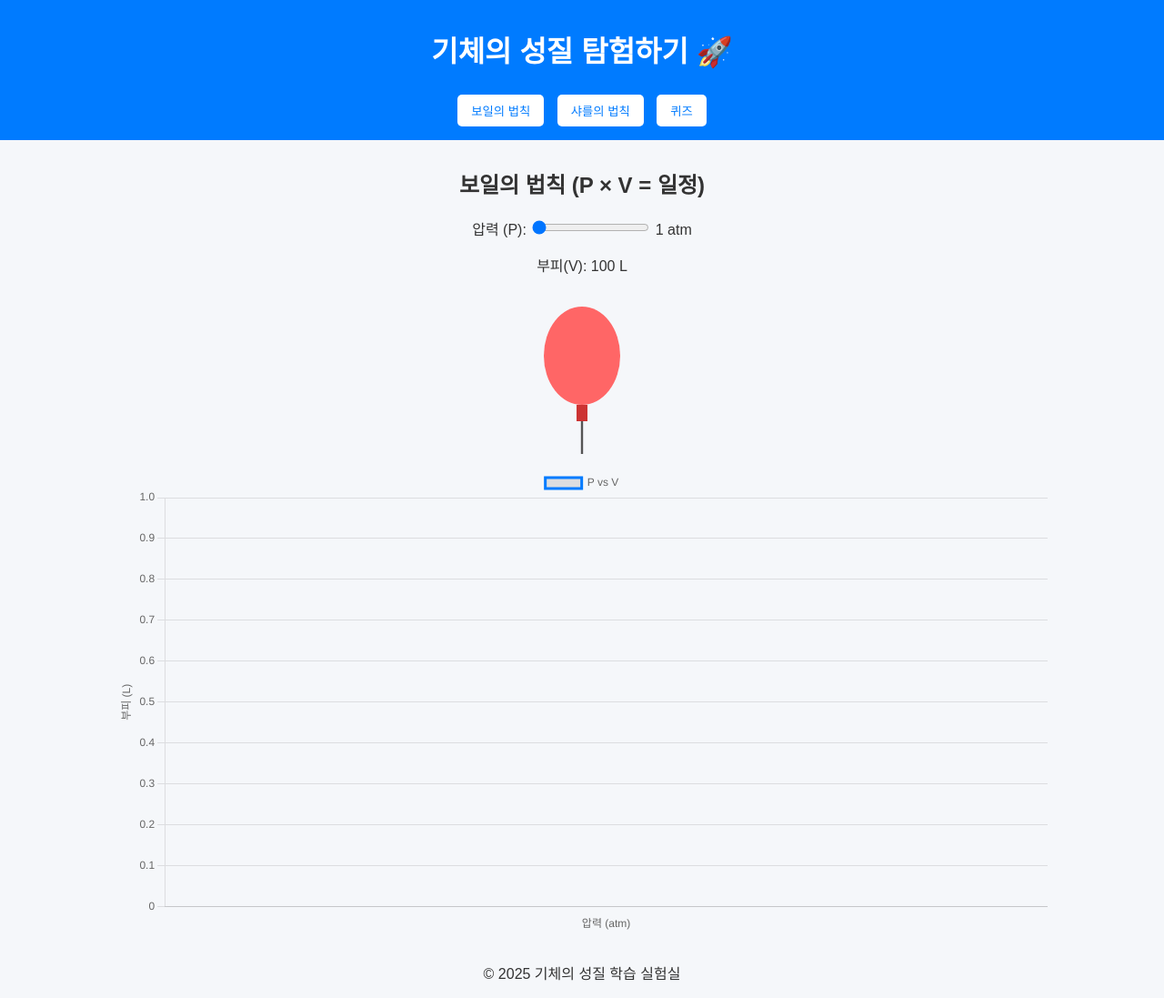
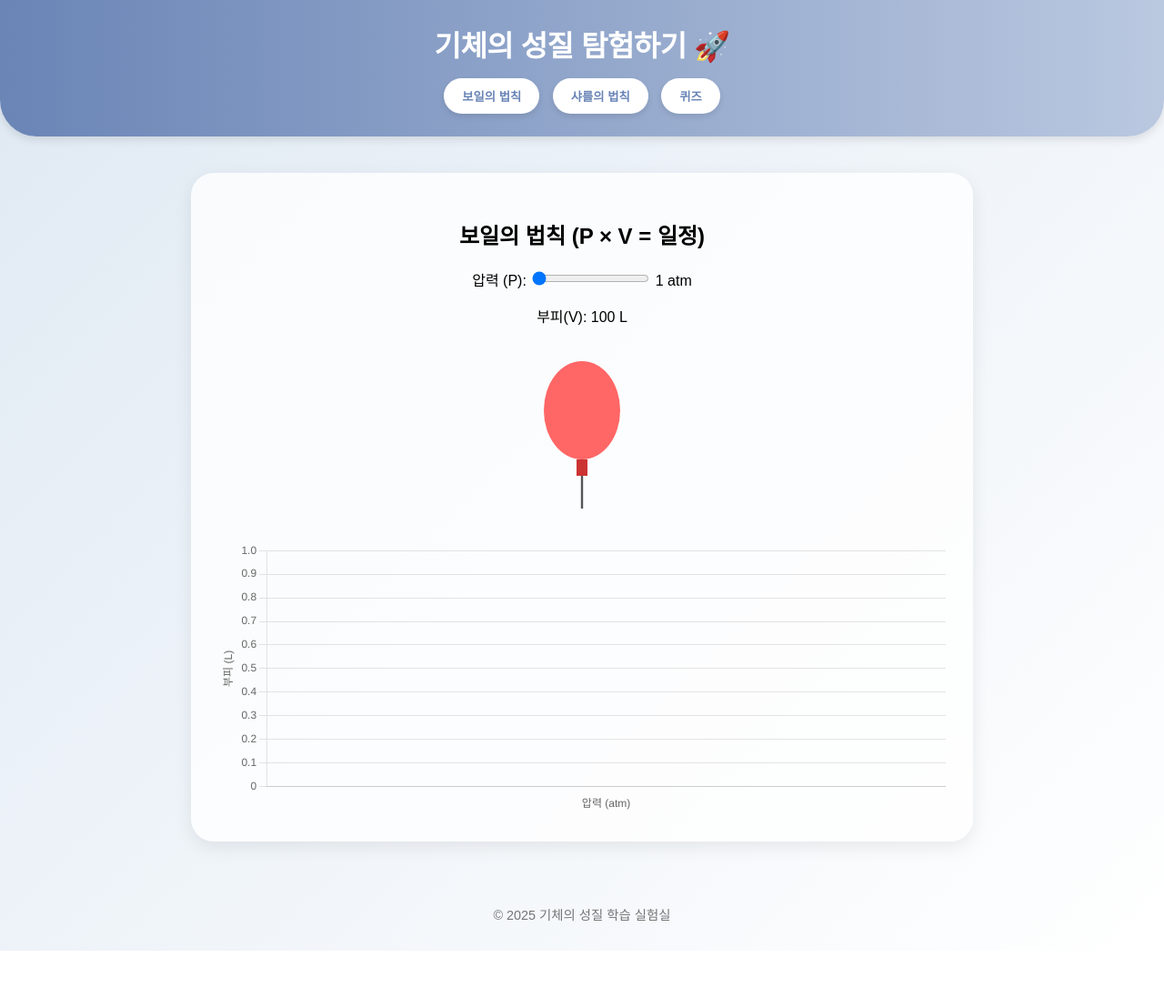
Before and after one commit to hyewon091877/gas-laws-webapp, a website: page index.html in a window 1280 px wide. Shown: the whole page at 91% size. After the commit the page ends 1045 px from the top, so only its background shows below. Drawn offline with nearby package versions, Linux system fonts and the light colour scheme.

Commit message:
Update site design

```diff
--- a/app.js
+++ b/app.js
@@ -1,4 +1,6 @@
-// 🔹 탭 전환 기능
+// ========================
+// 1. 탭 전환
+// ========================
 const tabButtons = document.querySelectorAll('.tab-btn');
 const tabs = document.querySelectorAll('.tab');
 
@@ -9,18 +11,26 @@ tabButtons.forEach(btn => {
   });
 });
 
-// 🔹 보일의 법칙
+// ========================
+// 2. 보일의 법칙
+// ========================
 const pSlider = document.getElementById('pressure');
 const pValue = document.getElementById('pressureValue');
 const vValue = document.getElementById('volumeValue');
 const boyleBalloon = document.getElementById('boyleBalloonSVG');
-const boyleConst = 100;
+const boyleConst = 100; // P*V=k
 
 const ctx1 = document.getElementById('boyleChart').getContext('2d');
 const boyleChart = new Chart(ctx1, {
   type: 'line',
-  data: { labels: [], datasets: [{ label: 'P vs V', data: [], borderColor: '#007bff' }] },
-  options: { scales: { x: { title: { display: true, text: '압력 (atm)' } }, y: { title: { display: true, text: '부피 (L)' } } } }
+  data: { labels: [], datasets: [{ label: 'P vs V', data: [], borderColor: '#007bff', borderWidth: 2 }] },
+  options: {
+    scales: {
+      x: { title: { display: true, text: '압력 (atm)' } },
+      y: { title: { display: true, text: '부피 (L)' } }
+    },
+    plugins: { legend: { display: false } }
+  }
 });
 
 pSlider.addEventListener('input', () => {
@@ -28,8 +38,7 @@ pSlider.addEventListener('input', () => {
   const V = boyleConst / P;
   pValue.textContent = P.toFixed(1);
   vValue.textContent = V.toFixed(1);
-  // SVG 풍선 확대/축소
-  boyleBalloon.style.transform = `scale(${V / 100})`;
+  boyleBalloon.style.transform = `scale(${V / boyleConst})`;
   boyleBalloon.style.transformOrigin = 'center center';
 
   boyleChart.data.labels.push(P);
@@ -37,45 +46,66 @@ pSlider.addEventListener('input', () => {
   boyleChart.update();
 });
 
-
-// 🔹 샤를의 법칙
+// ========================
+// 3. 샤를의 법칙 (V = V0*(1+t/273))
+// ========================
 const tSlider = document.getElementById('temperature');
 const tValue = document.getElementById('tempValue');
 const vCharle = document.getElementById('charleVolumeValue');
 const charleBalloon = document.getElementById('charleBalloonSVG');
+const V0 = 50; // 0°C 기준 부피
 
 const ctx2 = document.getElementById('charleChart').getContext('2d');
 const charleChart = new Chart(ctx2, {
   type: 'line',
-  data: { labels: [], datasets: [{ label: 'T vs V', data: [], borderColor: '#ff6600' }] },
-  options: { scales: { x: { title: { display: true, text: '온도 (°C)' } }, y: { title: { display: true, text: '부피 (L)' } } } }
+  data: { labels: [], datasets: [{ label: 'T vs V', data: [], borderColor: '#ff6600', borderWidth: 2 }] },
+  options: {
+    scales: {
+      x: { title: { display: true, text: '온도 (°C)' } },
+      y: { title: { display: true, text: '부피 (L)' } }
+    },
+    plugins: { legend: { display: false } }
+  }
 });
 
 tSlider.addEventListener('input', () => {
-  const T = parseFloat(tSlider.value);
-  const V = 0.5 * T + 30;
-  tValue.textContent = T;
+  const t = parseFloat(tSlider.value);
+  const V = V0 * (1 + t / 273);
+  tValue.textContent = t;
   vCharle.textContent = V.toFixed(1);
-  // SVG 풍선 확대/축소
-  charleBalloon.style.transform = `scale(${V / 50})`;
+
+  // 풍선 크기 조절
+  charleBalloon.style.transform = `scale(${V / V0})`;
   charleBalloon.style.transformOrigin = 'center center';
 
-  charleChart.data.labels.push(T);
+  // 풍선 색상 변경
+  const ellipse = charleBalloon.querySelector('ellipse');
+  // 온도에 따라 RGB 색상 변화 (0°C 파랑, 100°C 빨강)
+  const r = Math.round(255 * (t / 100));       // 빨강 비율 증가
+  const g = 50;                                // 약간 녹색 고정
+  const b = Math.round(255 * (1 - t / 100));   // 파랑 비율 감소
+  ellipse.setAttribute('fill', `rgb(${r},${g},${b})`);
+
+  // 그래프 업데이트
+  charleChart.data.labels.push(t);
   charleChart.data.datasets[0].data.push(V);
   charleChart.update();
 });
 
-// 🔹 퀴즈 기능
+
+// ========================
+// 4. 퀴즈
+// ========================
 const quizBox = document.getElementById('quizBox');
 const feedback = document.getElementById('feedback');
 const nextBtn = document.getElementById('nextBtn');
 
 const quizData = [
-  { q: "보일의 법칙에서 일정한 것은?", options: ["온도", "압력", "부피", "온도와 압력"], answer: "온도", explain: "보일의 법칙에서는 온도가 일정합니다." },
-  { q: "샤를의 법칙에서 압력이 일정할 때, 온도가 올라가면 부피는?", options: ["작아진다", "변하지 않는다", "커진다", "없어진다"], answer: "커진다", explain: "온도가 높아질수록 기체의 부피가 커집니다." },
-  { q: "보일의 법칙의 식은?", options: ["P×V=일정", "V/T=일정", "P/T=일정", "V×T=일정"], answer: "P×V=일정", explain: "압력과 부피의 곱이 일정합니다." },
-  { q: "샤를의 법칙의 그래프는?", options: ["직선", "곡선", "점선", "없다"], answer: "직선", explain: "온도와 부피가 비례하므로 직선 그래프입니다." },
-  { q: "풍선이 추운 곳에서 작아지는 이유는?", options: ["보일의 법칙", "샤를의 법칙", "용해도 법칙", "기화 법칙"], answer: "샤를의 법칙", explain: "온도가 낮아지면 부피도 줄어드는 샤를의 법칙 때문입니다." }
+  { q: "보일의 법칙에서 일정한 것은?", options: ["온도","압력","부피","온도와 압력"], answer: "온도", explain: "보일의 법칙에서는 온도가 일정합니다." },
+  { q: "샤를의 법칙에서 압력이 일정할 때, 온도가 올라가면 부피는?", options: ["작아진다","변하지 않는다","커진다","없어진다"], answer: "커진다", explain: "온도가 높아질수록 부피가 커집니다." },
+  { q: "보일의 법칙의 식은?", options: ["P×V=일정","V/T=일정","P/T=일정","V×T=일정"], answer: "P×V=일정", explain: "압력과 부피의 곱이 일정합니다." },
+  { q: "샤를의 법칙의 그래프는?", options: ["직선","곡선","점선","없다"], answer: "직선", explain: "온도와 부피가 비례하므로 직선 그래프입니다." },
+  { q: "풍선이 추운 곳에서 작아지는 이유는?", options: ["보일의 법칙","샤를의 법칙","용해도 법칙","기화 법칙"], answer: "샤를의 법칙", explain: "온도가 낮아지면 부피도 줄어드는 샤를의 법칙 때문입니다." }
 ];
 
 let currentQ = 0;
@@ -87,9 +117,7 @@ function loadQuiz() {
     `<button class="optionBtn">${opt}</button>`).join("");
   feedback.textContent = "";
   const optionBtns = document.querySelectorAll('.optionBtn');
-  optionBtns.forEach(btn => {
-    btn.onclick = () => checkAnswer(btn.textContent);
-  });
+  optionBtns.forEach(btn => btn.onclick = () => checkAnswer(btn.textContent));
 }
 
 function checkAnswer(selected) {
--- a/style.css
+++ b/style.css
@@ -1,48 +1,146 @@
+/* 전체 배경 */
 body {
-  font-family: 'Noto Sans KR', sans-serif;
-  text-align: center;
-  background: #f5f7fa;
-  color: #333;
+  font-family: 'Pretendard', 'Noto Sans KR', sans-serif;
   margin: 0;
   padding: 0;
+  text-align: center;
+  background: linear-gradient(135deg, #dfe9f3 0%, #ffffff 100%);
+  min-height: 100vh;
 }
 
+/* 헤더 */
 header {
-  background: #007bff;
+  background: linear-gradient(90deg, #6a85b6, #bac8e0);
   color: white;
-  padding: 10px;
+  padding: 25px 0;
+  border-bottom-left-radius: 40px;
+  border-bottom-right-radius: 40px;
+  box-shadow: 0 4px 10px rgba(0,0,0,0.1);
 }
 
-nav button {
-  margin: 5px;
-  padding: 8px 15px;
-  border: none;
-  border-radius: 5px;
-  background: white;
-  color: #007bff;
-  cursor: pointer;
+header h1 {
+  margin: 0;
+  font-size: 2rem;
+  letter-spacing: -0.5px;
 }
 
-nav button:hover {
-  background: #e6f0ff;
+/* 네비게이션 */
+nav {
+  margin-top: 15px;
+}
+
+.tab-btn {
+  border: none;
+  border-radius: 25px;
+  padding: 10px 20px;
+  margin: 0 5px;
+  cursor: pointer;
+  background: white;
+  color: #6a85b6;
+  font-weight: 600;
+  box-shadow: 0 3px 6px rgba(0,0,0,0.1);
+  transition: all 0.3s ease;
+}
+
+.tab-btn:hover {
+  background: #6a85b6;
+  color: white;
+}
+
+/* 활성 탭 */
+.tab.active {
+  display: block;
+  animation: fadeIn 0.5s ease;
 }
 
 .tab {
   display: none;
-  margin: 30px auto;
-  width: 80%;
+  margin: 40px auto;
+  width: 85%;
+  max-width: 800px;
+  background: rgba(255,255,255,0.8);
+  border-radius: 25px;
+  padding: 30px;
+  box-shadow: 0 6px 20px rgba(0,0,0,0.08);
 }
 
-.tab.active {
-  display: block;
+@keyframes fadeIn {
+  from { opacity: 0; transform: translateY(10px); }
+  to { opacity: 1; transform: translateY(0); }
 }
 
+/* 슬라이더 + 풍선 */
+.balloon {
+  margin: 20px 0;
+}
 .balloon svg {
-  transition: transform 0.5s ease;
-  display: inline-block;
+  transition: transform 0.5s ease, fill 0.5s ease;
+}
+
+/* 그래프 */
+canvas {
+  width: 100%;
+  max-height: 300px;
+  margin-top: 20px;
+}
+
+/* 퀴즈 섹션 */
+#quizBox {
+  text-align: left;
+  margin-top: 20px;
+}
+
+#quizBox h3 {
+  background: #e8efff;
+  padding: 10px 15px;
+  border-radius: 15px;
+  font-size: 1.1rem;
+}
+
+.optionBtn {
+  display: block;
+  width: 100%;
+  margin: 8px 0;
+  padding: 12px;
+  border-radius: 12px;
+  border: none;
+  background: #f9f9f9;
+  cursor: pointer;
+  font-size: 1rem;
+  text-align: left;
+  transition: all 0.2s ease;
+}
+
+.optionBtn:hover {
+  background: #e6f0ff;
+}
+
+#nextBtn {
+  margin-top: 15px;
+  padding: 10px 20px;
+  border-radius: 25px;
+  border: none;
+  background: #6a85b6;
+  color: white;
+  font-weight: 600;
+  cursor: pointer;
+  transition: 0.3s;
+}
+
+#nextBtn:hover {
+  background: #4f6aa3;
 }
 
 #feedback {
   font-weight: bold;
   margin-top: 15px;
 }
+
+/* 푸터 */
+footer {
+  margin-top: 40px;
+  padding: 15px;
+  font-size: 0.9rem;
+  color: #555;
+  opacity: 0.8;
+}
```
